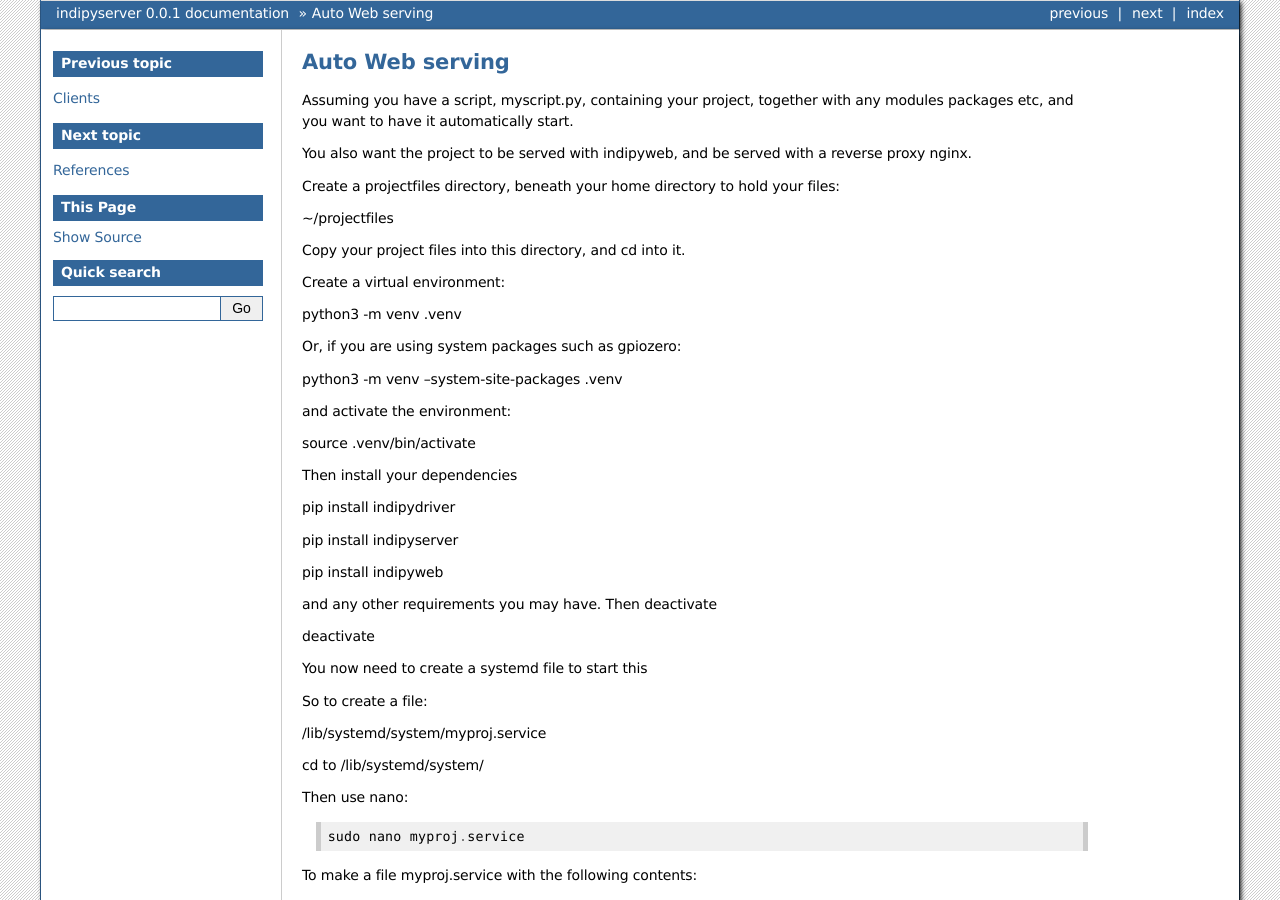
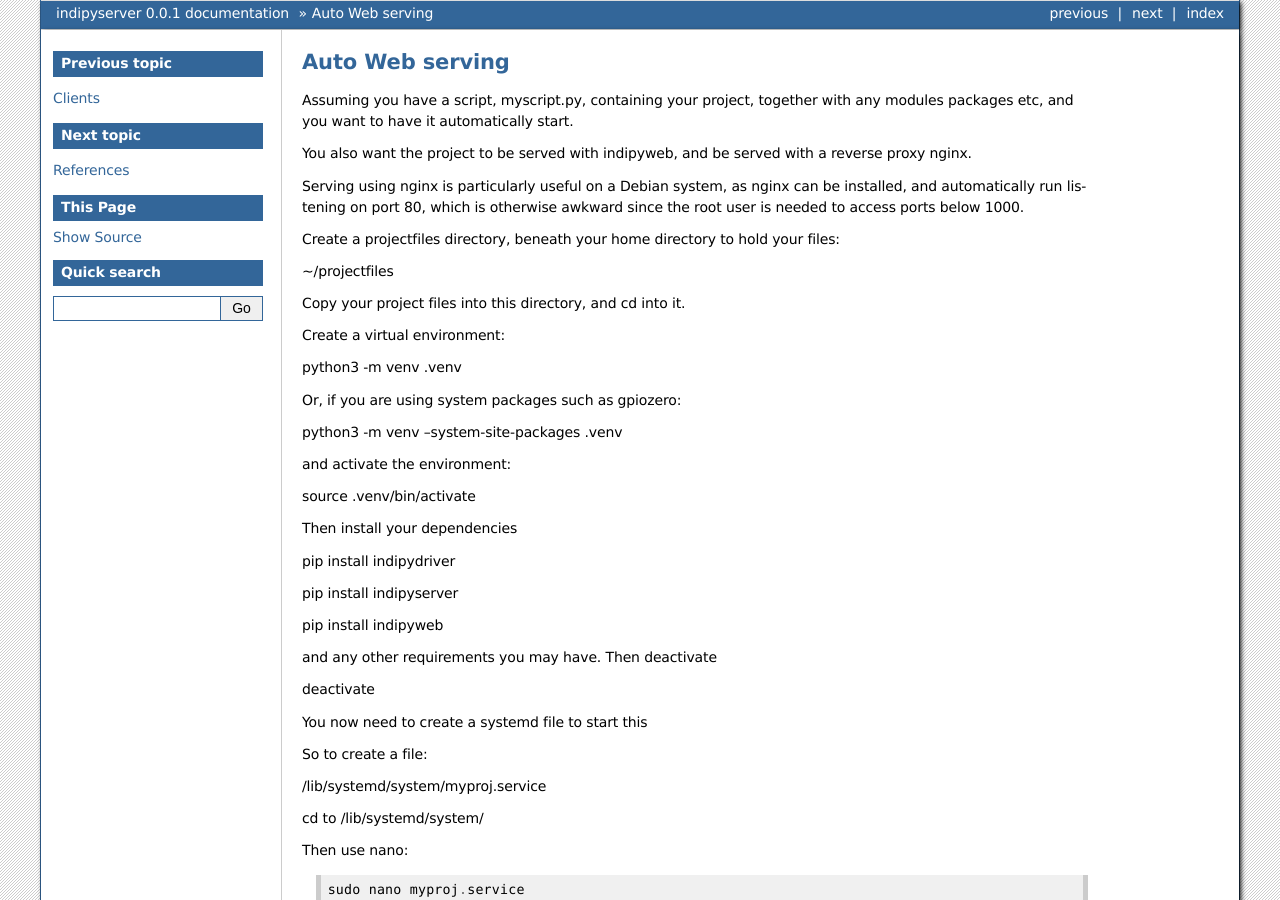
Before and after one commit to bernie-skipole/indipyserver, a Sphinx documentation site: the page built from docs/source/usage/serving.rst, in a window 1280 px wide and 900 px high. Built offline with Sphinx 7.4.7, drawn with Linux system fonts in a browser that asks for light colours; some of the changed text lies outside the part shown.

Commit message:
Minor number changes

```diff
--- a/docs/source/usage/serving.rst
+++ b/docs/source/usage/serving.rst
@@ -4,6 +4,8 @@
 Assuming you have a script, myscript.py, containing your project, together with any modules packages etc, and you want to have it automatically start.
 
 You also want the project to be served with indipyweb, and be served with a reverse proxy nginx.
+
+Serving using nginx is particularly useful on a Debian system, as nginx can be installed, and automatically run listening on port 80, which is otherwise awkward since the root user is needed to access ports below 1000.
 
 Create a projectfiles directory, beneath your home directory to hold your files:
 
```
Also changed, not shown: other parts of docs/source/usage/serving.rst (+1 -1 lines).
